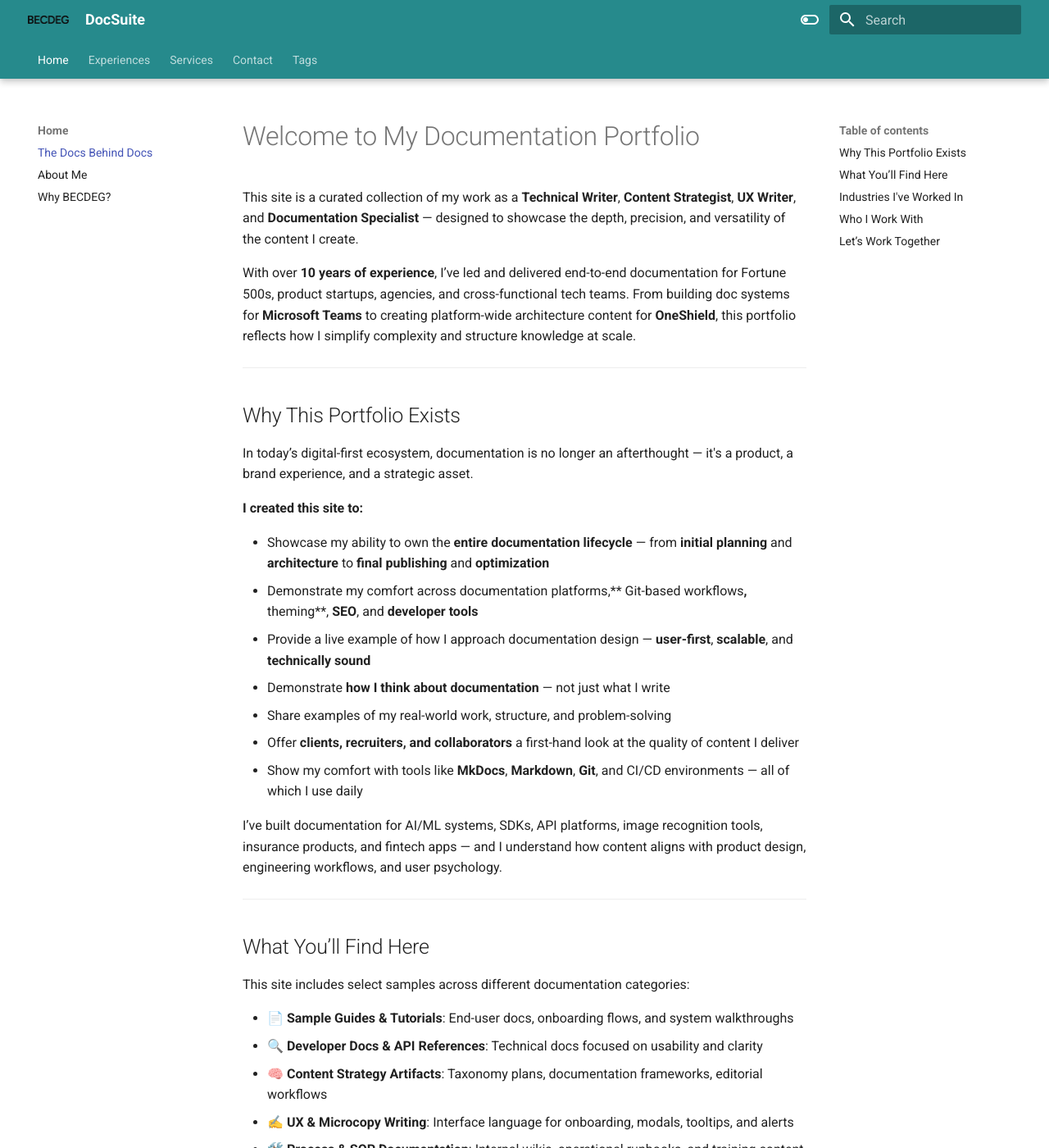
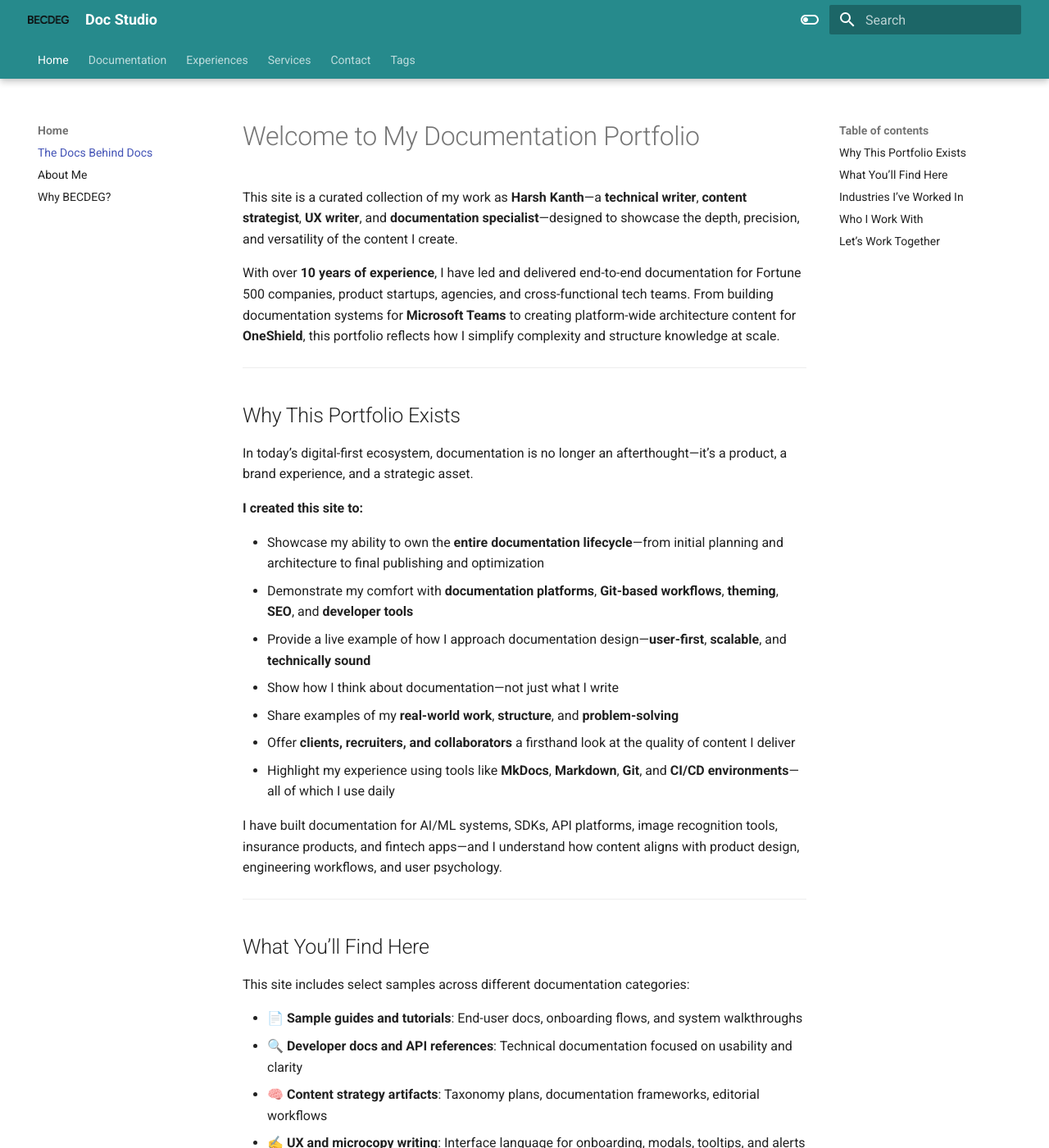
Before and after one commit to harshkanth/Becdeg-docs, an MkDocs documentation site: the page built from docs/index.md, in a window 1280 px wide and 1400 px high. Shown: the whole window at 82% size. Built offline with MkDocs 1.6.1 and Material for MkDocs 9.7.7, drawn with Linux system fonts in a browser that asks for light colours; some of the changed text lies outside the part shown.

Commit message:
New updates

```diff
--- a/docs/index.md
+++ b/docs/index.md
@@ -1,26 +1,26 @@
 # Welcome to My Documentation Portfolio
 
-This site is a curated collection of my work as a **Technical Writer**, **Content Strategist**, **UX Writer**, and **Documentation Specialist** — designed to showcase the depth, precision, and versatility of the content I create.
+This site is a curated collection of my work as **Harsh Kanth**—a **technical writer**, **content strategist**, **UX writer**, and **documentation specialist**—designed to showcase the depth, precision, and versatility of the content I create.
 
-With over **10 years of experience**, I’ve led and delivered end-to-end documentation for Fortune 500s, product startups, agencies, and cross-functional tech teams. From building doc systems for **Microsoft Teams** to creating platform-wide architecture content for **OneShield**, this portfolio reflects how I simplify complexity and structure knowledge at scale.
+With over **10 years of experience**, I have led and delivered end-to-end documentation for Fortune 500 companies, product startups, agencies, and cross-functional tech teams. From building documentation systems for **Microsoft Teams** to creating platform-wide architecture content for **OneShield**, this portfolio reflects how I simplify complexity and structure knowledge at scale.
 
 ---
 
 ## Why This Portfolio Exists
 
-In today’s digital-first ecosystem, documentation is no longer an afterthought — it's a product, a brand experience, and a strategic asset.
+In today’s digital-first ecosystem, documentation is no longer an afterthought—it’s a product, a brand experience, and a strategic asset.
 
-  **I created this site to:**
+**I created this site to:**
 
-- Showcase my ability to own the  **entire documentation lifecycle** — from **initial planning** and **architecture** to **final publishing** and **optimization**
-- Demonstrate my comfort across documentation platforms,** Git-based workflows**,** theming**, **SEO**, and **developer tools**
-- Provide a live example of how I approach documentation design — **user-first**, **scalable**, and **technically sound**
-- Demonstrate **how I think about documentation** — not just what I write
-- Share examples of my real-world work, structure, and problem-solving
-- Offer **clients, recruiters, and collaborators** a first-hand look at the quality of content I deliver
-- Show my comfort with tools like **MkDocs**, **Markdown**, **Git**, and CI/CD environments — all of which I use daily
+- Showcase my ability to own the **entire documentation lifecycle**—from initial planning and architecture to final publishing and optimization
+- Demonstrate my comfort with **documentation platforms**, **Git-based workflows**, **theming**, **SEO**, and **developer tools**
+- Provide a live example of how I approach documentation design—**user-first**, **scalable**, and **technically sound**
+- Show how I think about documentation—not just what I write
+- Share examples of my **real-world work**, **structure**, and **problem-solving**
+- Offer **clients, recruiters, and collaborators** a firsthand look at the quality of content I deliver
+- Highlight my experience using tools like **MkDocs**, **Markdown**, **Git**, and **CI/CD environments**—all of which I use daily
 
-I’ve built documentation for AI/ML systems, SDKs, API platforms, image recognition tools, insurance products, and fintech apps — and I understand how content aligns with product design, engineering workflows, and user psychology.
+I have built documentation for AI/ML systems, SDKs, API platforms, image recognition tools, insurance products, and fintech apps—and I understand how content aligns with product design, engineering workflows, and user psychology.
 
 ---
 
@@ -28,55 +28,55 @@
 
 This site includes select samples across different documentation categories:
 
-- 📄 **Sample Guides & Tutorials**: End-user docs, onboarding flows, and system walkthroughs
-- 🔍 **Developer Docs & API References**: Technical docs focused on usability and clarity
-- 🧠 **Content Strategy Artifacts**: Taxonomy plans, documentation frameworks, editorial workflows
-- ✍️ **UX & Microcopy Writing**: Interface language for onboarding, modals, tooltips, and alerts
-- 🛠️ **Process & SOP Documentation**: Internal wikis, operational runbooks, and training content
-- 📚 **Proofreading & QA Workflows**: Peer-review checklists, editorial feedback systems, and template-driven authoring
+- 📄 **Sample guides and tutorials**: End-user docs, onboarding flows, and system walkthroughs
+- 🔍 **Developer docs and API references**: Technical documentation focused on usability and clarity
+- 🧠 **Content strategy artifacts**: Taxonomy plans, documentation frameworks, editorial workflows
+- ✍️ **UX and microcopy writing**: Interface language for onboarding, modals, tooltips, and alerts
+- 🛠️ **Process and SOP documentation**: Internal wikis, operational runbooks, and training content
+- 📚 **Proofreading, QA workflows, and style guide enforcement**: Peer-review checklists, editorial feedback systems, Microsoft Style Guide alignment, and template-driven authoring
 
-Each item is curated to reflect how I approach **structure, clarity, and intent** — putting users at the center of every sentence.
+
+Each item is curated to reflect how I approach **structure, clarity, and intent**—putting users at the center of every sentence.
 
 ---
 
-## Industries I've Worked In
+## Industries I’ve Worked In
 
-Over the years, I’ve created documentation across:
+Over the years, I have created documentation across:
 
-- ✅ SaaS & Platform Services
-- ✅ AI / ML / Image Recognition
-- ✅ Fintech & Insurtech
-- ✅ RPA (Robotic Process Automation)
-- ✅ Retail Tech & Autonomous Stores
-- ✅ Automotive UX
-- ✅ Cloud Tools, SDKs & API Products
-- ✅ E-commerce, EdTech, and Consumer Platforms
-- ✅ Healthcare
-- ✅Aviation
+- SaaS and platform services
+- AI, ML, and image recognition
+- Fintech and insurtech
+- Robotic process automation (RPA)
+- Retail tech and autonomous stores
+- Automotive UX
+- Cloud tools, SDKs, and API products
+- E-commerce, edtech, and consumer platforms
+- Healthcare industry
+- Aviation
 
-This site includes samples from those experiences — adapted or recreated for confidentiality, where needed.
+This site includes samples from those experiences—adapted or recreated for confidentiality where needed.
 
 ---
 
 ## Who I Work With
 
-I’ve partnered with:
+I have partnered with:
 
-- 🔹 **Global tech companies** like Microsoft, Amazon, and BMW
-- 🔹 **Startups and product teams** building their first documentation layer
-- 🔹 **Agencies and consulting firms** seeking technical or branded content support
-- 🔹 **Cross-functional teams** including PMs, developers, designers, and analysts
+- **Global tech companies** like Microsoft, Amazon, and BMW
+- **Startups and product teams** building their first documentation layers
+- **Agencies and consulting firms** seeking technical or branded content support
+- **Cross-functional teams** including PMs, developers, designers, and analysts
 
-I bring structured systems, empathetic writing, and deep documentation insight into every project — from MVP to enterprise-scale platforms.
+I bring structured systems, empathetic writing, and deep documentation insight into every project—from MVPs to enterprise-scale platforms.
 
 ---
 
 ## Let’s Work Together
 
-Whether you need someone to **build a documentation system from scratch**, **lead a team of writers**, or simply **write with clarity and consistency** — I can help.
+Whether you need someone to **build a documentation system from scratch**, **lead a team of writers**, or simply **write with clarity and consistency**—I can help.
 
-📫 Reach out via
- the [Contact](contact.md) page, [Chat with me on WhatsApp](https://wa.me/917827620848), or Connect with me on [LinkedIn](https://www.linkedin.com/in/harsh-kanth-53974164/).
+📫 Reach out via the [Contact](contact.md) page, [chat with me on WhatsApp](https://wa.me/917827620848), or connect with me on [LinkedIn](https://www.linkedin.com/in/harsh-kanth-53974164/).
 
 ---
 
--- a/mkdocs.yml
+++ b/mkdocs.yml
@@ -1,4 +1,4 @@
-site_name: DocSuite
+site_name: Doc Studio
 site_url: https://becdeg.com
 
 theme:
@@ -46,6 +46,12 @@
       - The Docs Behind Docs: index.md
       - About Me: aboutme.md
       - Why BECDEG?: whybecdeg.md
+  - Documentation:
+      - User Manuals: user-manuals.md
+      - Step by Step Guides: Step-by-step-guides.md
+      - APIs: APIs.md
+      - Business User Guides: business-user-guides.md
+      - Case Studies: case-studies.md
   - Experiences: experience.md
   - Services: services.md
   - Contact: contact.md
```
Also changed, not shown: docs/aboutme.md (+91 -33 lines), docs/experience.md (+75 -47 lines), docs/user-manuals.md (added, +1 -0 lines), docs/whybecdeg.md (+38 -37 lines), docs/APIs.md (added), docs/Step-by-step-guides.md (added), docs/business-user-guides.md (added), docs/case-studies.md (added).
